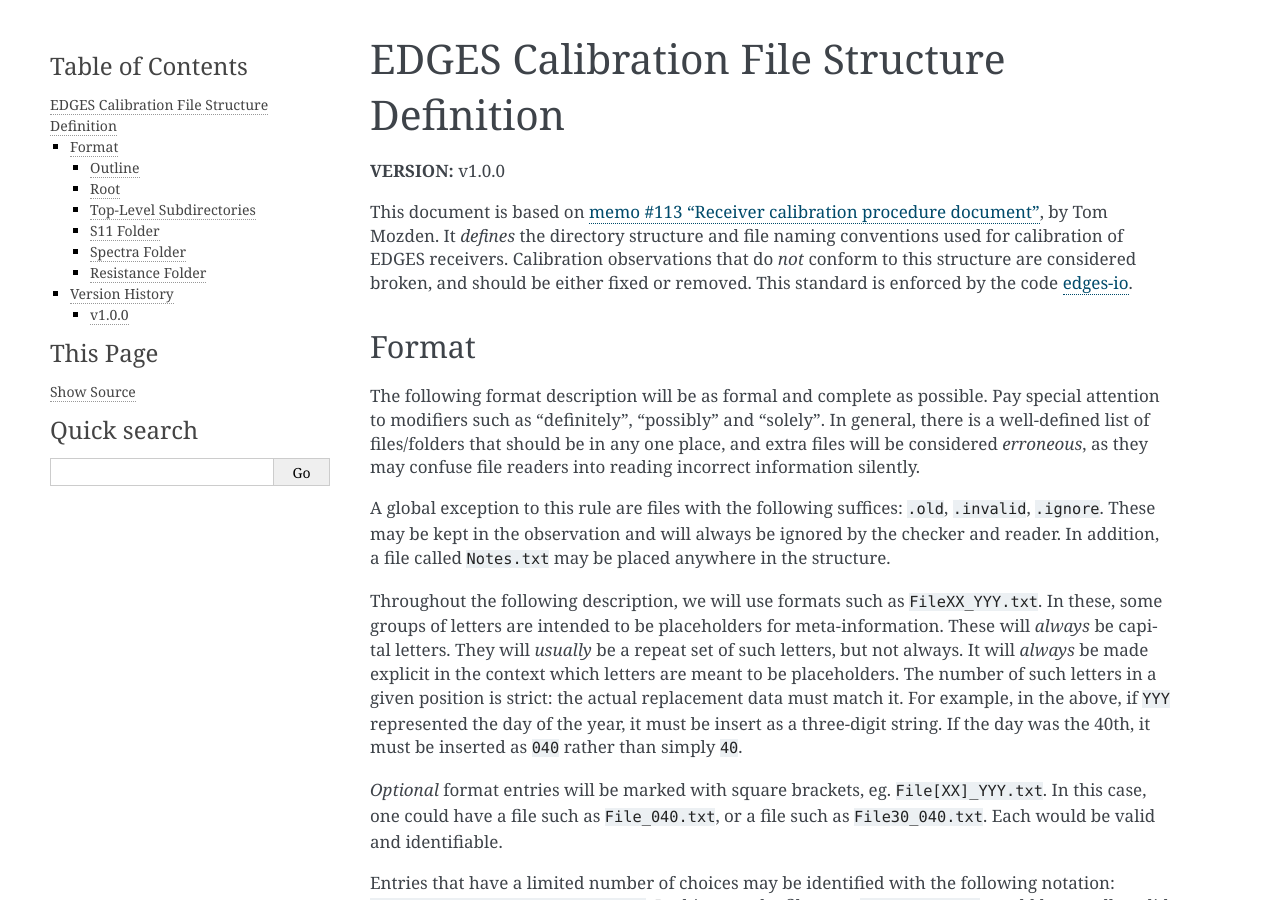
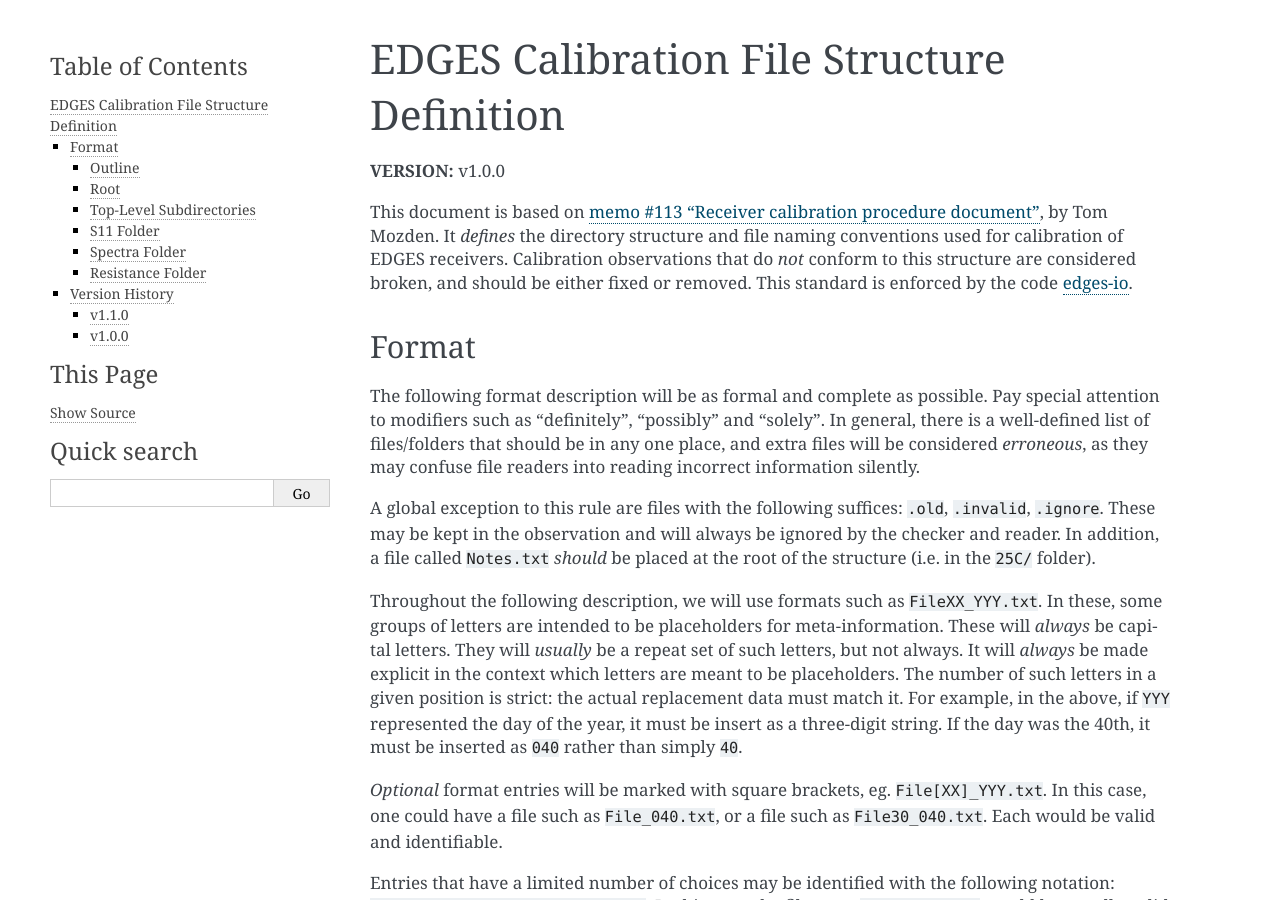
Before and after one commit to edges-collab/edges-io, a Sphinx documentation site: the page built from docs/structure.rst, in a window 1280 px wide and 900 px high. Built offline with Sphinx 7.4.7, drawn with Linux system fonts in a browser that asks for light colours; some of the changed text lies outside the part shown.

Commit message:
doc: update formal structure spec to ensure Notes.txt is in root

```diff
--- a/docs/structure.rst
+++ b/docs/structure.rst
@@ -21,8 +21,8 @@ information silently.
 
 A global exception to this rule are files with the following suffices: ``.old``, ``.invalid``,
 ``.ignore``. These may be kept in the observation and will always be ignored by the
-checker and reader. In addition, a file called ``Notes.txt`` may be placed anywhere
-in the structure.
+checker and reader. In addition, a file called ``Notes.txt`` *should* be placed at the
+root of the structure (i.e. in the ``25C/`` folder).
 
 Throughout the following description, we will use formats such as ``FileXX_YYY.txt``.
 In these, some groups of letters are intended to be placeholders for meta-information.
@@ -181,6 +181,11 @@ which correspond to:
   be changed in order to give the same results, or not error. In this case, all
   observations on disk will require updating.
 
+v1.1.0
+~~~~~~
+* Specified that ``Notes.txt`` must be placed in the root folder rather than anywhere
+  in the structure.
+
 v1.0.0
 ~~~~~~
 * First version of format standard, based on original memo #113.
```
